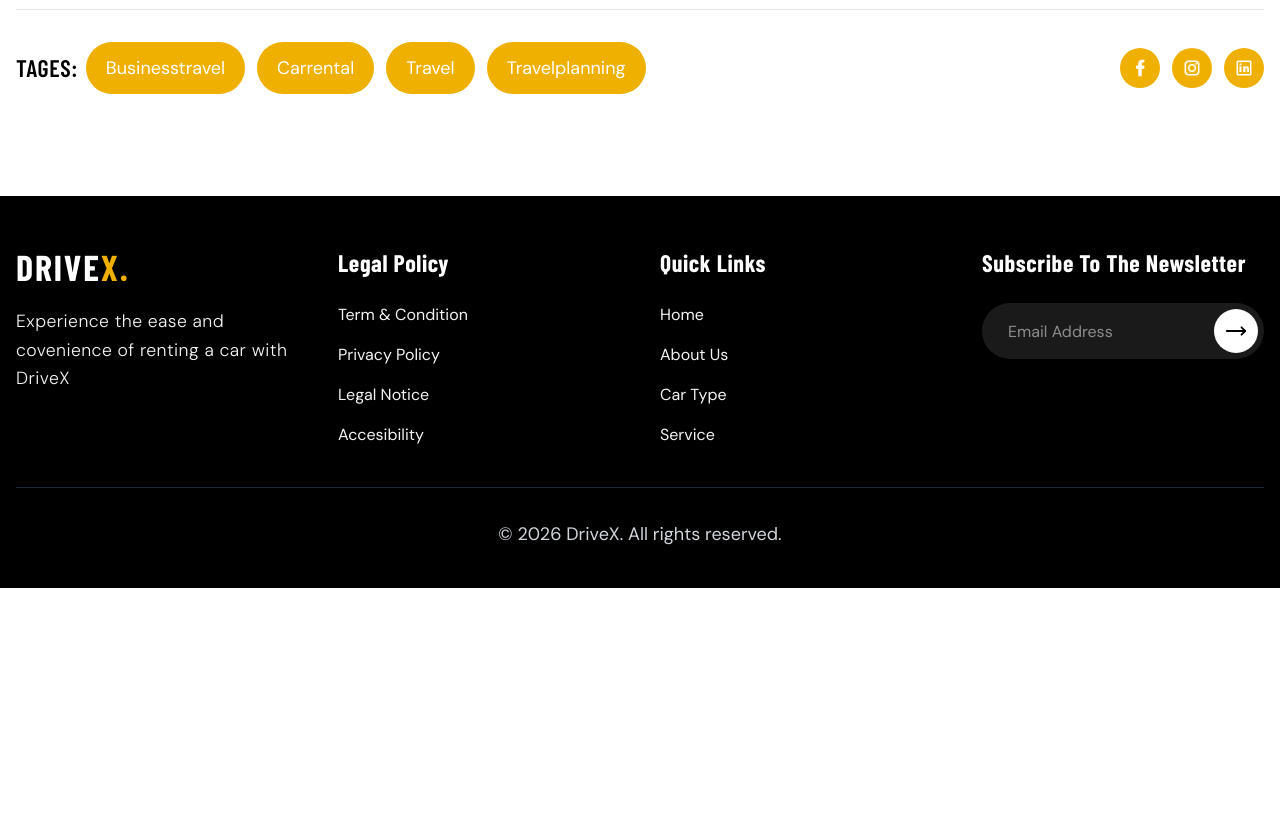
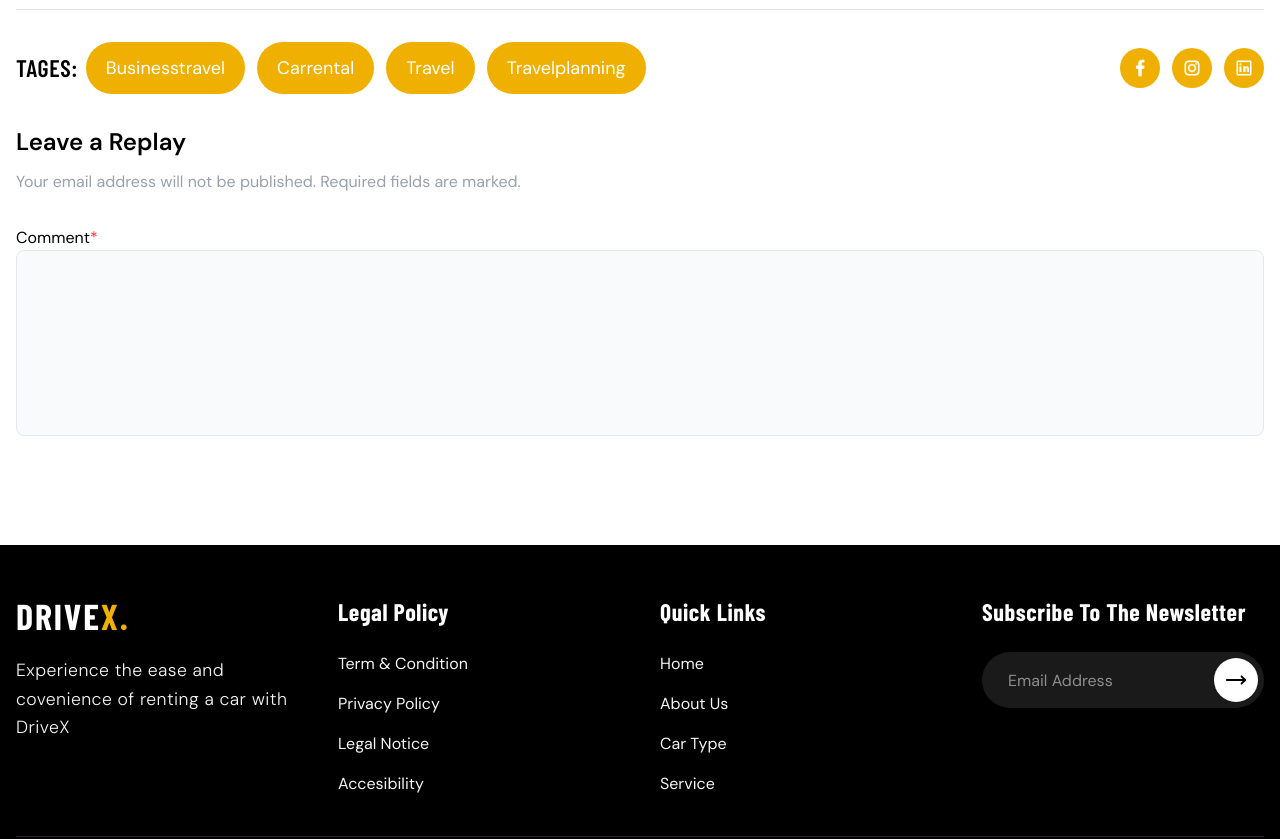
Before and after one commit to Jisap/react-vite-drivex, a React (Vite) app: page /blog/1 in a window 1280 px wide. Shown: the part 2380-3219 px from the top of the page. Before the commit the page ends 2968 px from the top, so only its background shows below. Built offline with nearby package versions, Linux system fonts and the light colour scheme; a web font is replaced by a local one.

Commit message:
feat: implement blog details page and comment form component

```diff
--- a/src/features/home/pages/BlogDetails.jsx
+++ b/src/features/home/pages/BlogDetails.jsx
@@ -7,6 +7,7 @@ import facebook from "../../../assets/images/facebook.png"
 import instagram from "../../../assets/images/instagram.png"
 import linkedIn from "../../../assets/images/linkedin.png"
 import youtube from "../../../assets/images/youtube.png"
+import CommentForm from "../../../shared/ui/CommentForm"
 
 
 const BlogDetails = () => {
@@ -298,6 +299,7 @@ const BlogDetails = () => {
             </div>
 
           </div>
+          <CommentForm />
         </div>
       </div>
     </>
--- a/src/shared/ui/CommentForm.jsx
+++ b/src/shared/ui/CommentForm.jsx
@@ -0,0 +1,28 @@
+import React from 'react'
+
+const CommentForm = () => {
+  return (
+    <>
+      <div className='w-full mx-auto'>
+        <span className='text-2xl font-semibold mb-3 block'>Leave a Replay</span>
+        <p className='text-gray-400 mb-8' data-aos="fade-right" data-aos-delay="600">
+          Your email address will not be published. Required fields are marked.
+        </p>
+
+        <form>
+          <div>
+            <label>
+              Comment<span className='text-red-500'>*</span>
+            </label>
+            <textarea
+              rows="6"
+              className='w-full bg-gray-50 border border-gray-200 resize-none rounded-lg p-5 focus:outline-none focus:border-primary transition'
+            ></textarea>
+          </div>
+        </form>
+      </div>
+    </>
+  )
+}
+
+export default CommentForm
```
